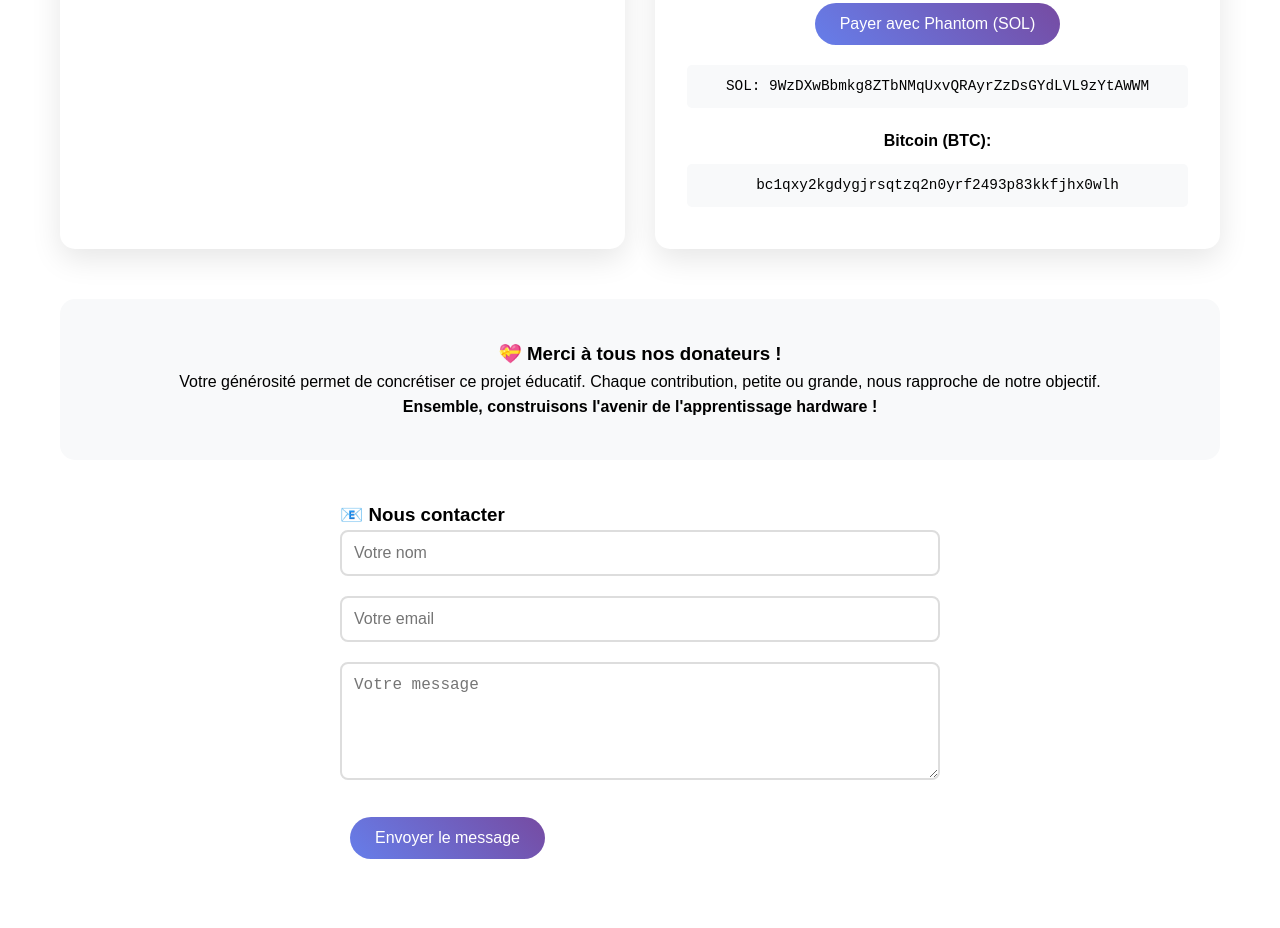
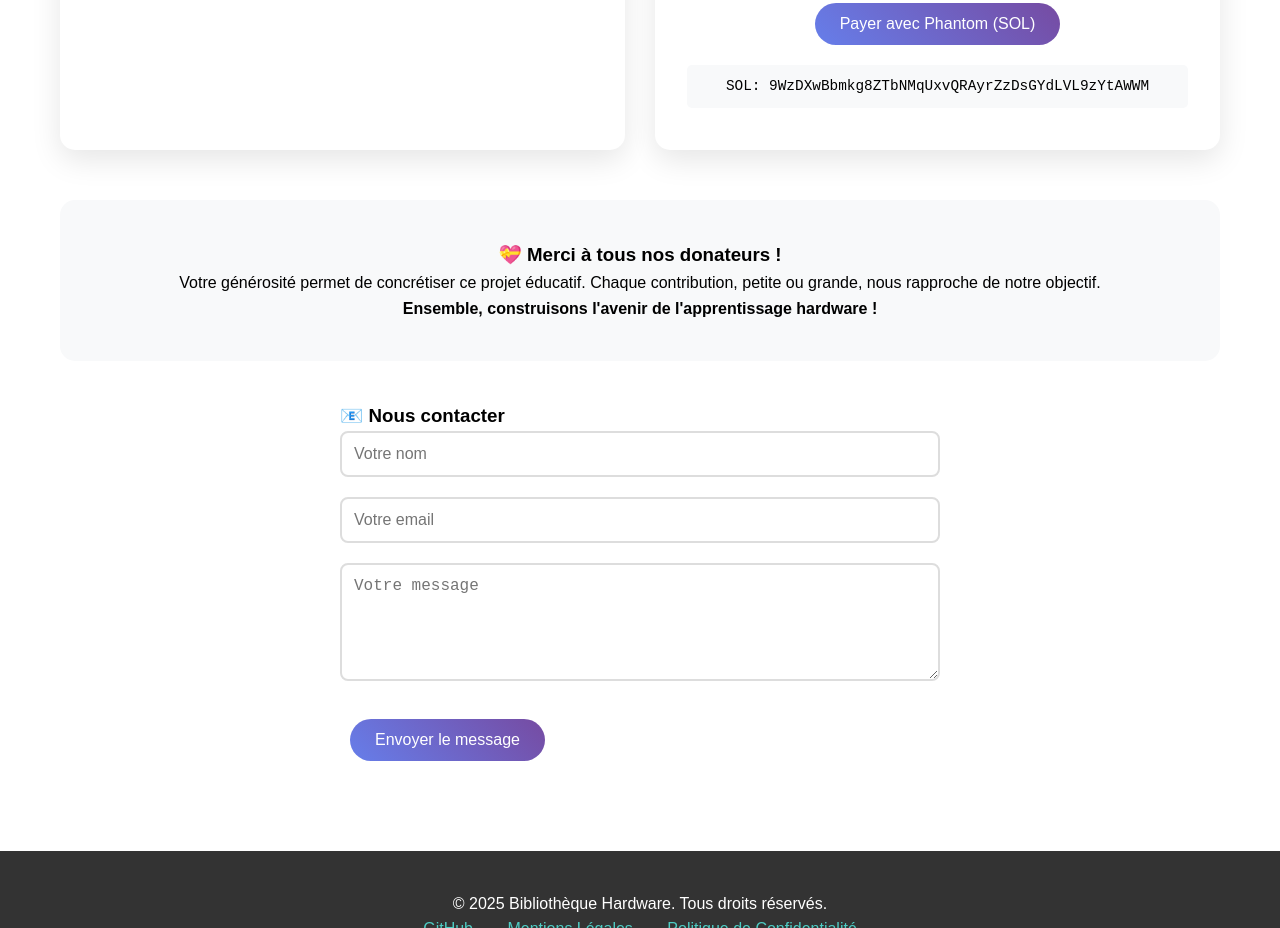
Before and after one commit to Redwane-stdy/Bibliotheque, a plain HTML site: page index.html in a window 1280 px wide. Shown: the part 2196-3124 px from the top of the page. Drawn offline with Linux system fonts and the light colour scheme.

Commit message:
Update index.html

```diff
--- a/index.html
+++ b/index.html
@@ -519,15 +519,6 @@
                     SOL: 9WzDXwBbmkg8ZTbNMqUxvQRAyrZzDsGYdLVL9zYtAWWM
                     <!-- REMPLACER par votre adresse Solana -->
                 </div>
-
-                <!-- BITCOIN QR CODE -->
-                <div style="margin-top: 20px;">
-                    <p><strong>Bitcoin (BTC):</strong></p>
-                    <div class="crypto-address">
-                        bc1qxy2kgdygjrsqtzq2n0yrf2493p83kkfjhx0wlh
-                        <!-- REMPLACER par votre adresse Bitcoin -->
-                    </div>
-                </div>
             </div>
         </div>
 
```
